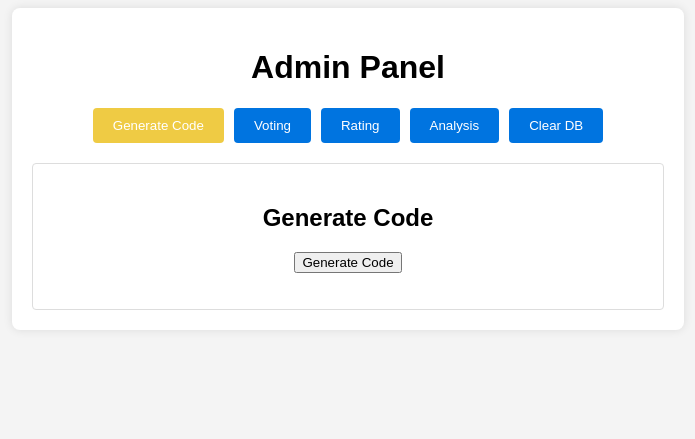
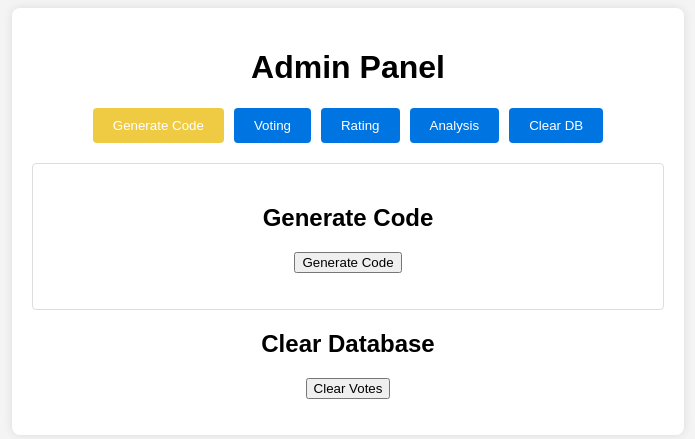
Before and after one commit to KurianAB/Online_voting_system, a Flask app: page /admin in a window 1280 px wide. Shown: the top 439 px of the page, without its empty margins (292-987 px from the left). Run offline with Flask 3, Linux system fonts and the light colour scheme.

Commit message:
voting works, issue with cleardb, rating yet to do

```diff
--- a/app.py
+++ b/app.py
@@ -227,18 +227,24 @@ def get_vote_analysis():
         "total_votes": total_votes,
         "candidate_votes": candidate_votes
     })
+
+
+
+# Route: Clear Database
 @app.route('/clear_db', methods=['POST'])
 def clear_db():
     try:
         conn = get_db_connection()
         cursor = conn.cursor()
-        cursor.execute("DELETE FROM votes")  # Clears the "votes" table
+        cursor.execute("DELETE FROM votes")  # Clear all votes
         conn.commit()
         conn.close()
+        print("true")
         return jsonify({"success": True, "message": "All votes have been cleared!"})
     except Exception as e:
         return jsonify({"success": False, "error": str(e)})
 
 
+
 if __name__ == '__main__':
     app.run(debug=True)
--- a/static/script.js
+++ b/static/script.js
@@ -159,25 +159,4 @@ document.addEventListener("DOMContentLoaded", function() {
             }
         });
     });
-
-    document.getElementById("clearDbBtn").addEventListener("click", function() {
-        if (!confirm("Are you sure you want to clear all votes? This action cannot be undone.")) return;
-
-        fetch("/clear_db", {
-            method: "POST"
-        })
-        .then(response => response.json())
-        .then(data => {
-            if (data.success) {
-                document.getElementById("clearDbMsg").textContent = "Database cleared successfully!";
-            } else {
-                document.getElementById("clearDbMsg").textContent = "Error: " + data.error;
-            }
-        })
-        .catch(error => {
-            document.getElementById("clearDbMsg").textContent = "Error clearing database.";
-            console.error(error);
-        });
-    });
-
 });
--- a/templates/admin.html
+++ b/templates/admin.html
@@ -56,16 +56,47 @@
             <button id="getAnalysisBtn">Get Vote Analysis</button>
             <div id="analysisResult"></div>
         </div>
-        <div id="clear-db" class="tab-content">
+
+        <div id="clear-db-section">
             <h2>Clear Database</h2>
             <button id="clearDbBtn">Clear Votes</button>
             <p id="clearDbMsg"></p>
         </div>
-
-
     </div>
 
     <script src="{{ url_for('static', filename='script.js') }}"></script>
+    <script>
+        document.addEventListener("DOMContentLoaded", function() {
+            const clearBtn = document.getElementById("clearDbBtn");
+
+            if (clearBtn) {
+                clearBtn.addEventListener("click", function() {
+                    if (!confirm("Are you sure you want to clear all votes? This action cannot be undone.")) return;
+
+                    fetch("/clear_db", {
+                        method: "POST"
+                    })
+                    .then(response => response.json())
+                    .then(data => {
+                        const messageElement = document.getElementById("clearDbMsg");
+                        if (data.success) {
+                            messageElement.textContent = data.message;
+                            messageElement.style.color = "green";  // Success message color
+                        } else {
+                            messageElement.textContent = "Error: " + data.error;
+                            messageElement.style.color = "red";  // Error message color
+                        }
+                    })
+                    .catch(error => {
+                        document.getElementById("clearDbMsg").textContent = "Error clearing database.";
+                        console.error(error);
+                    });
+                });
+            } else {
+                console.error("Clear DB button not found!");
+            }
+        });
+        </script>
 
 </body>
 </html>
```
Also changed, not shown: voting.db, 1 other file.
